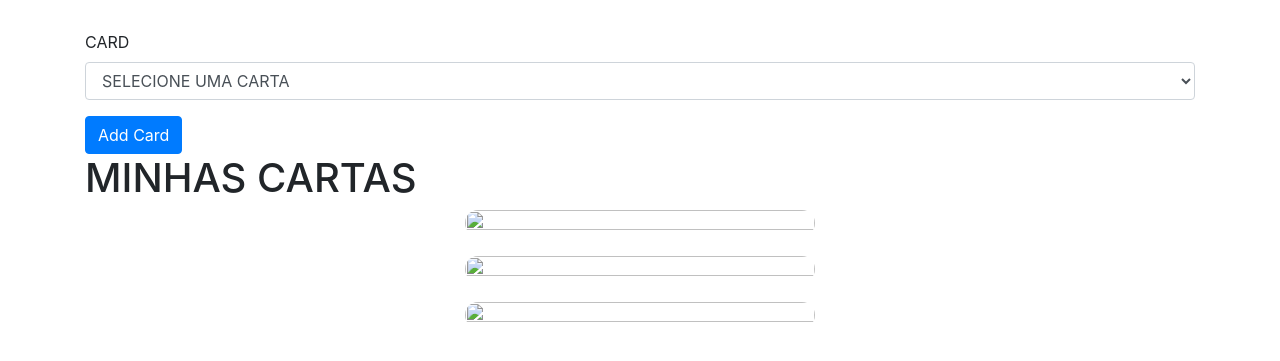
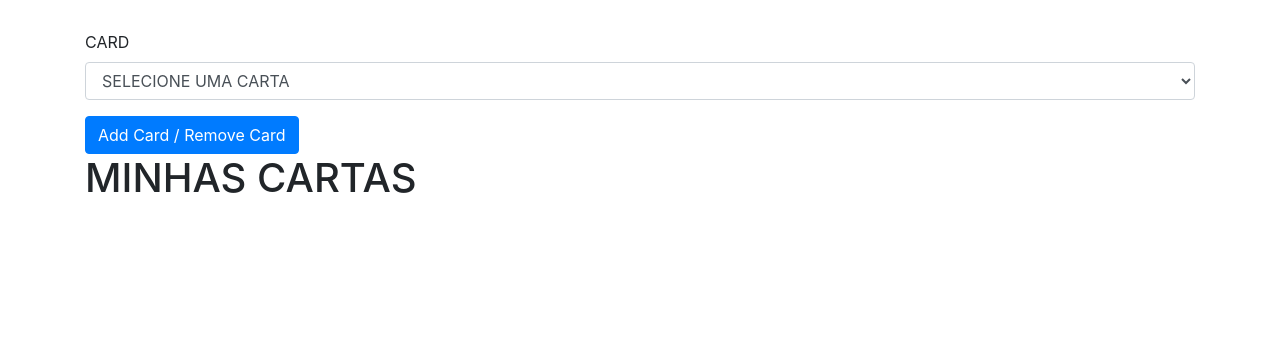
Before and after one commit to Leonardoiabs/gamerpg, a Django app: page /deck/1/add/cards/ in a window 1280 px wide. Shown: the part 240-601 px from the top of the page. Run offline with Django 4.2, Linux system fonts and the light colour scheme; data comes from the database, SQL or seed files in the repository; both versions use the stored data as it was after the commit.

Commit message:
Modificações dos Apps já criados e preparação para iniciar o jogo

```diff
--- a/card/views.py
+++ b/card/views.py
@@ -91,15 +91,20 @@
 
 
 def deckAddCards(request, pk_deck):
-    deck_cards = DeckCard.objects.filter(deck=pk_deck)
-    cartas_disponiveis = Card.objects.all().exclude(id__in=deck_cards.values_list('card__id', flat=True))
+    cartas_disponiveis = Card.objects.all()
+    deck = Deck.objects.filter(id=pk_deck).first()
+    cartas_do_deck = deck.deckcard_set.all().values_list('card_id', flat=True)
+
     if request.method == 'POST':
         form = DeckAddCardForm(request.POST)
         if form.is_valid():
-            deck = Deck.objects.filter(id=pk_deck).first()
             form = form.save(commit=False)
-            form.deck = deck
-            form.save()
+            if not deck.deckcard_set.filter(card=form.card).exists():
+                if deck.deckcard_set.all().count() < 6:
+                    form.deck = deck
+                    form.save()
+            else:
+                deck.deckcard_set.filter(card=form.card).delete()
             return redirect(reverse('deck_add_cards', args=[deck.id]))
     else:
         form = DeckAddCardForm()
--- a/www/templates/00_base/base.html
+++ b/www/templates/00_base/base.html
@@ -20,7 +20,7 @@
 </div>
 
 <nav class="navbar navbar-expand-sm bg-dark navbar-dark">
-    <a class="navbar-brand" href="#">MAGIC</a>
+    <a class="navbar-brand" href="">MAGIC</a>
     <button class="navbar-toggler" type="button" data-toggle="collapse" data-target="#collapsibleNavbar">
         <span class="navbar-toggler-icon"></span>
     </button>
--- a/www/templates/02_card/deck/add_card.html
+++ b/www/templates/02_card/deck/add_card.html
@@ -11,18 +11,30 @@
                 <div class="form-group">
                     <label for="{{ form.card.id_for_label }}">{{ form.card.label }}</label>
 {#                    {{ form.card }}#}
-                        <select name="card" class="form-control" required="" id="id_card">
-                          <option value="" selected="">SELECIONE UMA CARTA</option>
-                          {% for carta in cartas_disponiveis %}
-                          <option value="{{ carta.id }}">{{ carta.nome|upper }}</option>
-                          {% endfor %}
-                        </select>
+                    <select name="card" class="form-control" required="" id="id_card">
+                        <option value="" selected="">SELECIONE UMA CARTA</option>
+                        {% for carta in cartas_disponiveis %}
+                            {% if cartas_do_deck.count == 6 %}
+                                {% if carta.id in cartas_do_deck %}
+                                <option value="{{ carta.id }}">{{ carta.nome|upper }} ------------------------- (CARTA SELECIONADA)</option>
+                                {% endif %}
+                            {% else %}
+                            <option value="{{ carta.id }}">
+                                {% if carta.id in cartas_do_deck %}
+                                    {{ carta.nome|upper }} ------------------------- (CARTA SELECIONADA)
+                                {% else %}
+                                    {{ carta.nome|upper }}
+                                {% endif %}
+                            </option>
+                            {% endif %}
+                        {% endfor %}
+                    </select>
                 </div>
             </div>
         </div>
         <div class="row">
             <div class="col">
-                <button type="submit" class="btn btn-primary">Add Card</button>
+                <button type="submit" class="btn btn-primary">Add Card / Remove Card</button>
             </div>
         </div>
     </form>
@@ -33,15 +45,15 @@
         </div>
         <div class="col-12">
 
-{#            <div class="row">#}
-                {% for card in deck_cards %}
-{#                <div class="col-md-3">#}
-                    {% include '02_card/card_template.html' with card=card.card %}
-{#                </div>#}
+            <div class="row">
+                {% for card in deck.deckcard_set.all %}
+                    <div class="col-md-4 mt-3">
+                        <img src="{{ card.card.imagem.url }}" style="width: 100%">
+                    </div>
                 {% empty %}
                 <h3>NENHUMA CARTA CADASTRADA</h3>
                 {% endfor %}
-{#            </div>#}
+            </div>
 
         </div>
     </div>
```
Also changed, not shown: www/templates/02_card/deck/view.html (+13 -6 lines), db.sqlite3.
